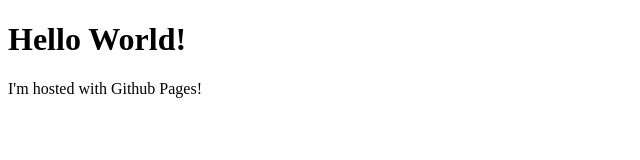
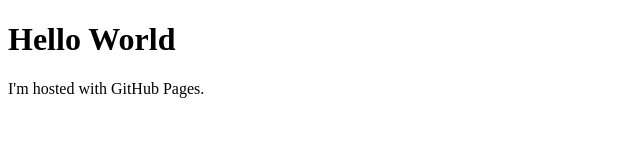
Before and after one commit to Zeyue/zeyue, a plain HTML site: page index.html in a window 1280 px wide. Shown: the full height of the page, 0-640 px from the left. Drawn offline with Linux system fonts and the light colour scheme.

Commit message:
HelloWorld2

```diff
--- a/index.html
+++ b/index.html
@@ -1,8 +1,7 @@
 <!DOCTYPE html>
-
 <html>
 	<body>
-		<h1>Hello World!</h1>
-		<p>I'm hosted with Github Pages!</p>
+		<h1>Hello World</h1>
+		<p>I'm hosted with GitHub Pages.</p>
 	</body>
 </html>
```
